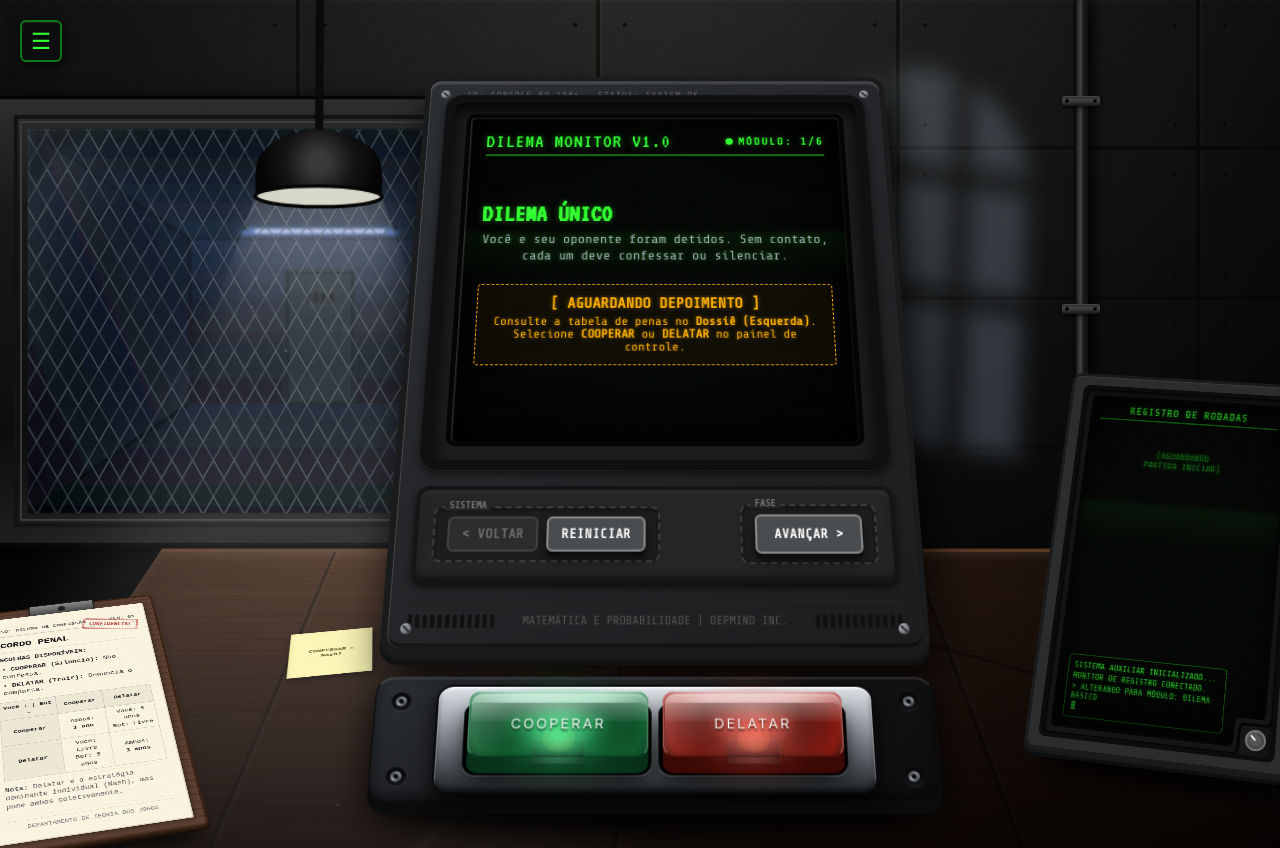
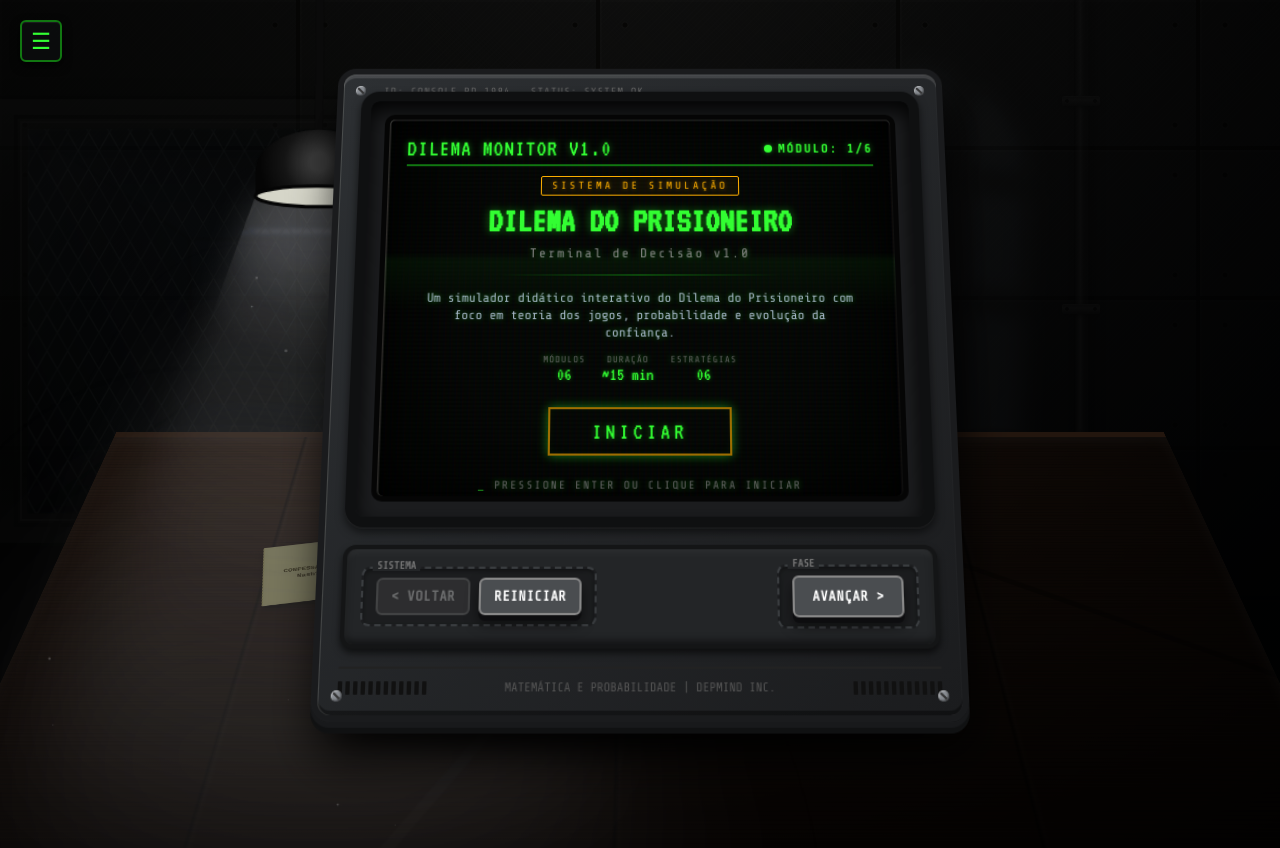
Before and after one commit to vinisebold/prisoners-dilemma, a React (Vite) app: page / in a window 1280 px wide. Shown: the top 848 px of the page. Built offline with nearby package versions, Linux system fonts and the light colour scheme.

Commit message:
feat: add initial game menu component with styling and functionality for starting the game

```diff
--- a/src/App.jsx
+++ b/src/App.jsx
@@ -12,6 +12,7 @@ import Step4Noise from './components/steps/Step4Noise';
 import Step5Evolution from './components/steps/Step5Evolution';
 import Step6Conclusion from './components/steps/Step6Conclusion';
 import SettingsMenu from './components/SettingsMenu';
+import Menu from './components/Menu';
 import LampLightCanvas from './components/LampLightCanvas';
 import { sound } from './utils/sound';
 import './App.css';
@@ -55,6 +56,22 @@ export default function App() {
   const [step4PlayerScore, setStep4PlayerScore] = useState(0);
   const [step4BotScore, setStep4BotScore] = useState(0);
 
+  const [showMenu, setShowMenu] = useState(true);
+
+  const handleStartGame = () => {
+    sound.playClick();
+    setShowMenu(false);
+  };
+
+  useEffect(() => {
+    if (!showMenu) return;
+    const handler = (e) => {
+      if (e.key === 'Enter') handleStartGame();
+    };
+    window.addEventListener('keydown', handler);
+    return () => window.removeEventListener('keydown', handler);
+  }, [showMenu]);
+
   // --- Efeitos de Inicialização ---
   useEffect(() => {
     // Inicia o zumbido de eletricidade estática da tela CRT
@@ -66,9 +83,9 @@ export default function App() {
 
   // Monitora mudança de tema
   useEffect(() => {
-    document.body.className = `theme-${theme}${isSettingsOpen ? ' settings-open' : ''}`;
+    document.body.className = `theme-${theme}${isSettingsOpen ? ' settings-open' : ''}${showMenu ? ' menu-open' : ''}`;
     localStorage.setItem('game_theme', theme);
-  }, [theme, isSettingsOpen]);
+  }, [theme, isSettingsOpen, showMenu]);
 
   // --- Função para calcular payoffs ---
   const calculatePayoff = (p1, p2) => {
@@ -588,7 +605,7 @@ export default function App() {
       {/* Mesa do Investigador (Multi-Dispositivo) */}
       <div className="investigator-table">
 
-        {/* Coluna Esquerda: A Prancheta de Papel (Dossiê do Caso) */}
+        {!showMenu && (
         <div className="table-left">
           <ClipboardDossier
             currentStep={currentStep}
@@ -596,6 +613,7 @@ export default function App() {
             selectedBotStep4={step4SelectedBot}
           />
         </div>
+        )}
 
         {/* Coluna Central: O Terminal CRT */}
         <div className="table-center">
@@ -613,6 +631,8 @@ export default function App() {
                   onVolumeChange={() => setVolume(sound.getVolume())}
                   onHumChange={() => setHumEnabled(sound.getHumEnabled())}
                 />
+              ) : showMenu ? (
+                <Menu onStart={handleStartGame} />
               ) : (
                 <>
                   {currentStep === 1 && (
@@ -676,6 +696,7 @@ export default function App() {
             />
           </ConsoleFrame>
 
+          {!showMenu && (
           <DecisionKeyboard
             onCooperate={() => {
               if (currentStep === 1) handlePlayStep1('cooperate');
@@ -692,9 +713,10 @@ export default function App() {
             show={showCooperateDefect}
             disabled={cooperateDefectDisabled || isSettingsOpen}
           />
+          )}
         </div>
 
-        {/* Coluna Direita: Monitor CRT Secundário */}
+        {!showMenu && (
         <div className="table-right">
           <SecondaryMonitor
             currentStep={currentStep}
@@ -709,6 +731,7 @@ export default function App() {
             }
           />
         </div>
+        )}
 
       </div>
     </>
--- /dev/null
+++ b/src/components/Menu.jsx
@@ -0,0 +1,39 @@
+
+export default function Menu({ onStart }) {
+  return (
+    <div className="menu-container">
+      <div className="menu-badge">SISTEMA DE SIMULAÇÃO</div>
+      <h1 className="menu-title">DILEMA DO PRISIONEIRO</h1>
+      <div className="menu-subtitle">Terminal de Decisão v1.0</div>
+
+      <div className="menu-divider" />
+
+      <div className="menu-description">
+        <p>Um simulador didático interativo do Dilema do Prisioneiro com foco em teoria dos jogos, probabilidade e evolução da confiança.</p>
+      </div>
+
+      <div className="menu-info">
+        <div className="menu-info-row">
+          <span className="menu-info-label">Módulos</span>
+          <span className="menu-info-value">06</span>
+        </div>
+        <div className="menu-info-row">
+          <span className="menu-info-label">Duração</span>
+          <span className="menu-info-value">~15 min</span>
+        </div>
+        <div className="menu-info-row">
+          <span className="menu-info-label">Estratégias</span>
+          <span className="menu-info-value">06</span>
+        </div>
+      </div>
+
+      <button className="menu-play-btn" onClick={onStart}>
+        INICIAR
+      </button>
+
+      <div className="menu-footer">
+        <span className="menu-blink">_</span> PRESSIONE ENTER OU CLIQUE PARA INICIAR
+      </div>
+    </div>
+  );
+}
--- a/src/index.css
+++ b/src/index.css
@@ -1956,6 +1956,35 @@ body.theme-green {
   }
 }
 
+/* --- Menu inicial: centraliza o terminal e desfoca o fundo --- */
+body.menu-open .table-left,
+body.menu-open .table-right {
+  display: none;
+}
+
+body.menu-open .table-center {
+  transform: perspective(1000px) rotateX(8deg) scale(1.05);
+  z-index: 15;
+}
+
+body.menu-open .desk-surface {
+  transform: perspective(1000px) rotateX(32deg) translateY(40px);
+  filter: brightness(0.4);
+}
+
+body.menu-open .background-container {
+  filter: brightness(0.35);
+}
+
+body.menu-open .prison-window,
+body.menu-open .prison-window-shadow {
+  opacity: 0.3;
+}
+
+body.menu-open .prison-conduit {
+  opacity: 0.25;
+}
+
 /* Didactic & Visual Gameplay Overrides */
 .crt-split-panel {
   display: flex;
@@ -2651,3 +2680,131 @@ body.theme-green {
   color: rgba(255, 255, 255, 0.2);
   text-shadow: none;
 }
+
+/* --- Menu Inicial --- */
+.menu-container {
+  display: flex;
+  flex-direction: column;
+  flex: 1;
+  align-items: center;
+  justify-content: center;
+  text-align: center;
+  gap: 8px;
+  animation: crt-flicker 0.15s infinite;
+}
+
+.menu-badge {
+  font-size: 0.65rem;
+  color: var(--crt-amber);
+  text-shadow: 0 0 4px var(--crt-amber-glow);
+  letter-spacing: 3px;
+  text-transform: uppercase;
+  border: 1px solid var(--crt-amber);
+  padding: 3px 10px;
+  border-radius: 2px;
+  background: rgba(255, 176, 0, 0.05);
+}
+
+.menu-title {
+  font-family: var(--font-display);
+  font-size: 2.2rem;
+  line-height: 1;
+  margin: 0;
+  text-transform: uppercase;
+  color: var(--crt-green);
+  text-shadow: 0 0 10px var(--crt-green-glow);
+}
+
+.menu-subtitle {
+  font-size: 0.8rem;
+  color: #888;
+  letter-spacing: 2px;
+}
+
+.menu-divider {
+  width: 60%;
+  height: 1px;
+  background: linear-gradient(to right, transparent, var(--crt-green-dim), transparent);
+  margin: 6px 0;
+}
+
+.menu-description {
+  font-size: 0.78rem;
+  color: #aabbcc;
+  line-height: 1.35;
+  max-width: 90%;
+}
+
+.menu-description p {
+  margin: 0;
+}
+
+.menu-info {
+  display: flex;
+  gap: 16px;
+  margin: 4px 0;
+}
+
+.menu-info-row {
+  display: flex;
+  flex-direction: column;
+  align-items: center;
+  gap: 1px;
+}
+
+.menu-info-label {
+  font-size: 0.55rem;
+  color: #666;
+  text-transform: uppercase;
+  letter-spacing: 1px;
+}
+
+.menu-info-value {
+  font-family: var(--font-display);
+  font-size: 1.1rem;
+  color: var(--crt-green);
+  text-shadow: 0 0 4px var(--crt-green-glow);
+}
+
+.menu-play-btn {
+  font-family: var(--font-display);
+  font-size: 1.4rem;
+  padding: 10px 40px;
+  margin: 10px 0;
+  background: transparent;
+  color: var(--crt-green);
+  border: 2px solid var(--crt-green);
+  cursor: pointer;
+  text-transform: uppercase;
+  letter-spacing: 4px;
+  transition: all 0.15s ease;
+  text-shadow: 0 0 6px var(--crt-green-glow);
+  box-shadow:
+    0 0 10px var(--crt-green-glow),
+    inset 0 0 10px rgba(51, 255, 51, 0.05);
+  animation: pulse-border 1.5s infinite;
+}
+
+.menu-play-btn:hover {
+  background: rgba(51, 255, 51, 0.1);
+  box-shadow:
+    0 0 20px var(--crt-green-glow),
+    inset 0 0 20px rgba(51, 255, 51, 0.1);
+}
+
+.menu-play-btn:active {
+  transform: scale(0.97);
+}
+
+.menu-footer {
+  font-size: 0.65rem;
+  color: #666;
+  letter-spacing: 2px;
+  margin-top: 4px;
+}
+
+.menu-blink {
+  display: inline-block;
+  animation: sec-blink 1s infinite;
+  color: var(--crt-green);
+}
```
